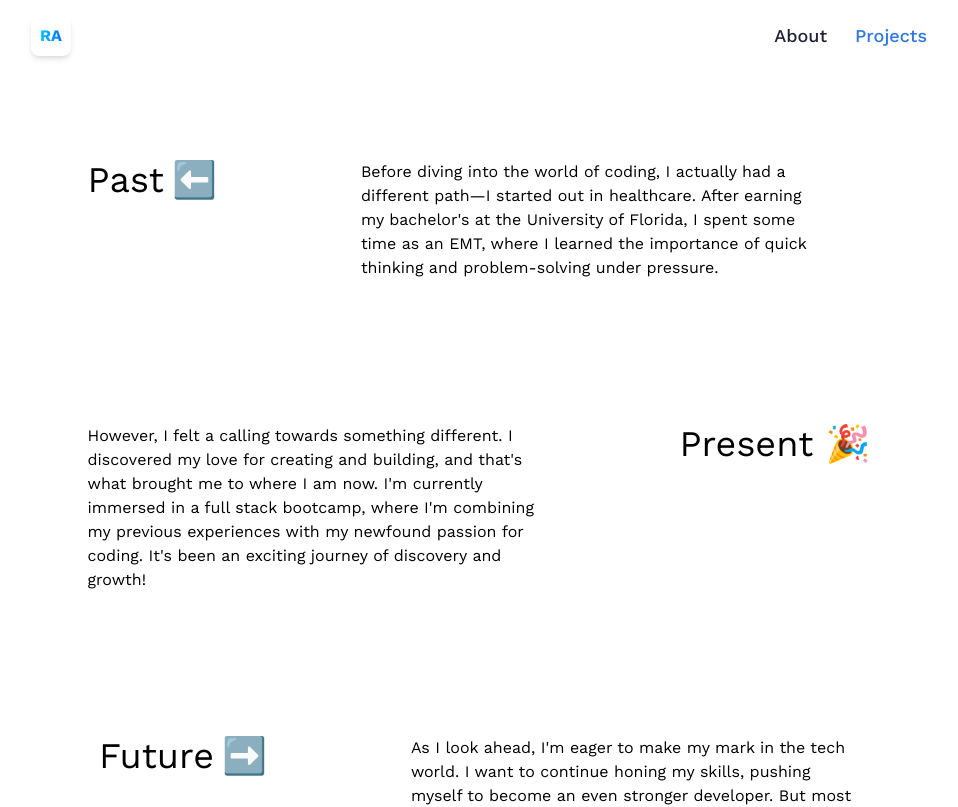
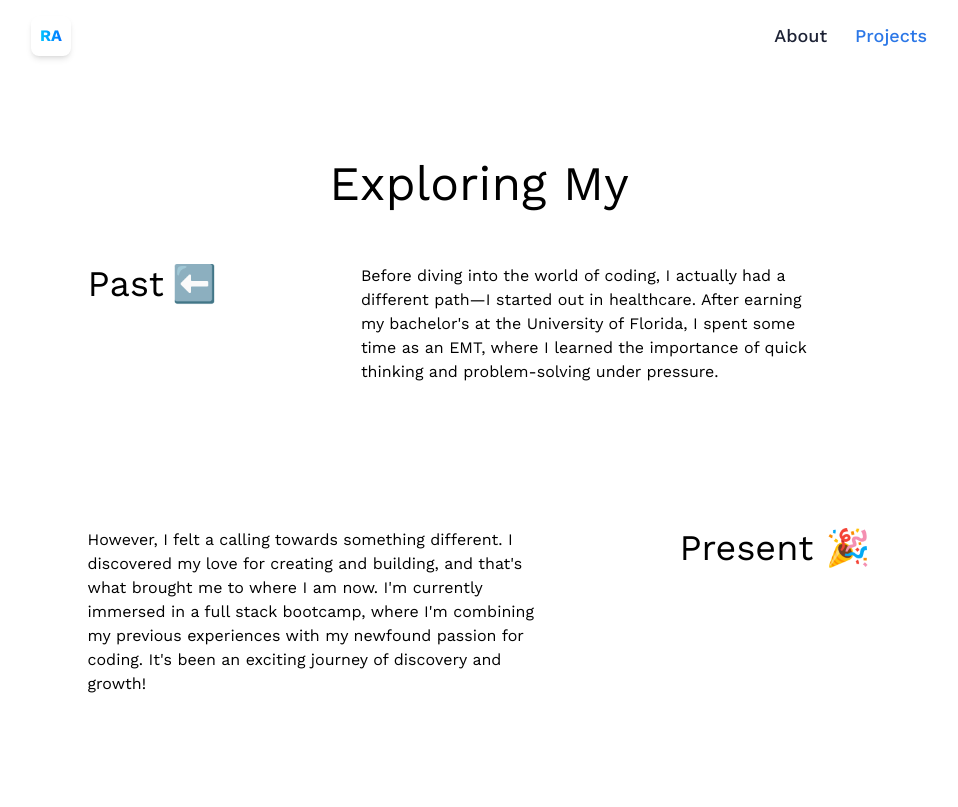
Before and after one commit to raoulandalis/Portfolio-2024, a React (Vite) app: page /about in a window 1280 px wide. Shown: the top 807 px of the page, without its empty margins (161-1119 px from the left). Built offline with nearby package versions, Linux system fonts and the light colour scheme.

Commit message:
exploring my added

```diff
--- a/src/pages/About.jsx
+++ b/src/pages/About.jsx
@@ -5,7 +5,7 @@ const About = () => {
   return (
     <main className='w-full min-h-screen flex justify-center items-center'>
       <div className="max-w-4xl mx-auto mt-40 my-36">
-
+        <h1 className='text-5xl flex justify-center mb-14'>Exploring My</h1>
         <section className='flex flex-col md:flex-row justify-around md:justify-between mb-8 md:mb-36'>
           <article className='flex flex-col md:flex-row gap-8 md:gap-36 items-center md:items-start'>
             <h2 className='text-4xl flex items-center gap-2'>Past
@@ -14,7 +14,6 @@ const About = () => {
             <p className="max-w-md">Before diving into the world of coding, I actually had a different path—I started out in healthcare. After earning my bachelor's at the University of Florida, I spent some time as an EMT, where I learned the importance of quick thinking and problem-solving under pressure.</p>
           </article>
         </section>
-
         <section className='flex flex-col md:flex-row justify-around md:justify-between mb-8 md:mb-36'>
           <article className='flex flex-col md:flex-row gap-8 md:gap-36 items-center md:items-start'>
             <h2 className='text-4xl flex items-center gap-2 md:block sm:block lg:hidden'>Present 🎉
@@ -24,7 +23,6 @@ const About = () => {
             </h2>
           </article>
         </section>
-
         <section className='flex flex-col md:flex-row justify-around'>
           <article className='flex flex-col md:flex-row gap-8 md:gap-36 items-center md:items-start'>
             <h2 className='text-4xl flex items-center gap-2'>Future
```
